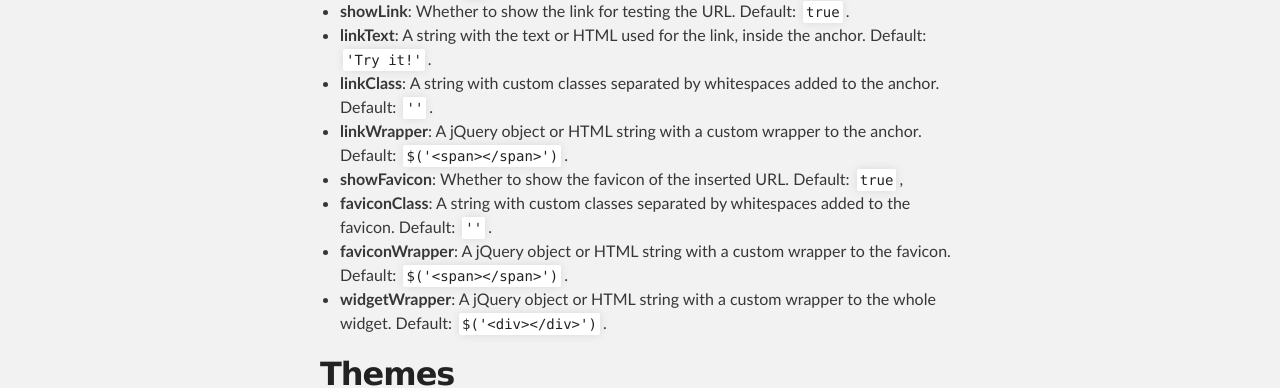
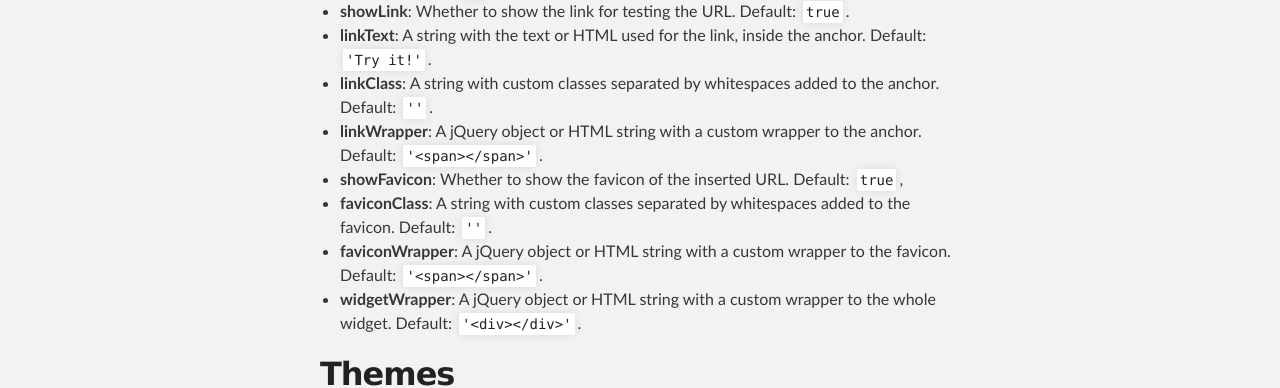
Before and after one commit to dbiscalchin/urlinput, a plain HTML site: page index.html in a window 1280 px wide. Shown: the part 1369-1757 px from the top of the page. Drawn offline with Linux system fonts and the light colour scheme.

```diff
--- a/index.html
+++ b/index.html
@@ -87,15 +87,15 @@
 <li>
 <strong>linkClass</strong>: A string with custom classes separated by whitespaces added to the anchor. Default: <code>''</code>.</li>
 <li>
-<strong>linkWrapper</strong>: A jQuery object or HTML string with a custom wrapper to the anchor. Default: <code>$('&lt;span&gt;&lt;/span&gt;')</code>.</li>
+<strong>linkWrapper</strong>: A jQuery object or HTML string with a custom wrapper to the anchor. Default: <code>'&lt;span&gt;&lt;/span&gt;'</code>.</li>
 <li>
 <strong>showFavicon</strong>: Whether to show the favicon of the inserted URL. Default: <code>true</code>,</li>
 <li>
 <strong>faviconClass</strong>: A string with custom classes separated by whitespaces added to the favicon. Default: <code>''</code>.</li>
 <li>
-<strong>faviconWrapper</strong>: A jQuery object or HTML string with a custom wrapper to the favicon. Default: <code>$('&lt;span&gt;&lt;/span&gt;')</code>.</li>
+<strong>faviconWrapper</strong>: A jQuery object or HTML string with a custom wrapper to the favicon. Default: <code>'&lt;span&gt;&lt;/span&gt;'</code>.</li>
 <li>
-<strong>widgetWrapper</strong>: A jQuery object or HTML string with a custom wrapper to the whole widget. Default: <code>$('&lt;div&gt;&lt;/div&gt;')</code>.</li>
+<strong>widgetWrapper</strong>: A jQuery object or HTML string with a custom wrapper to the whole widget. Default: <code>'&lt;div&gt;&lt;/div&gt;'</code>.</li>
 </ul>
 
 <h2>
```
Also changed, not shown: params.json (+1 -1 lines).
